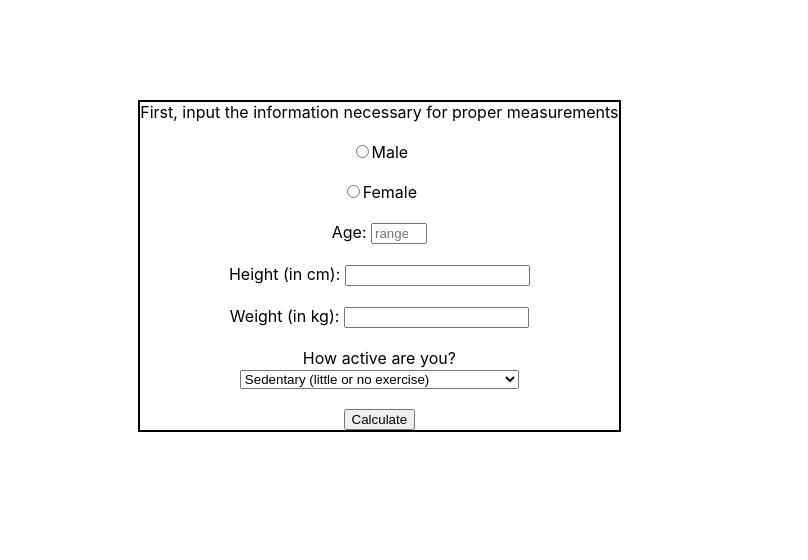
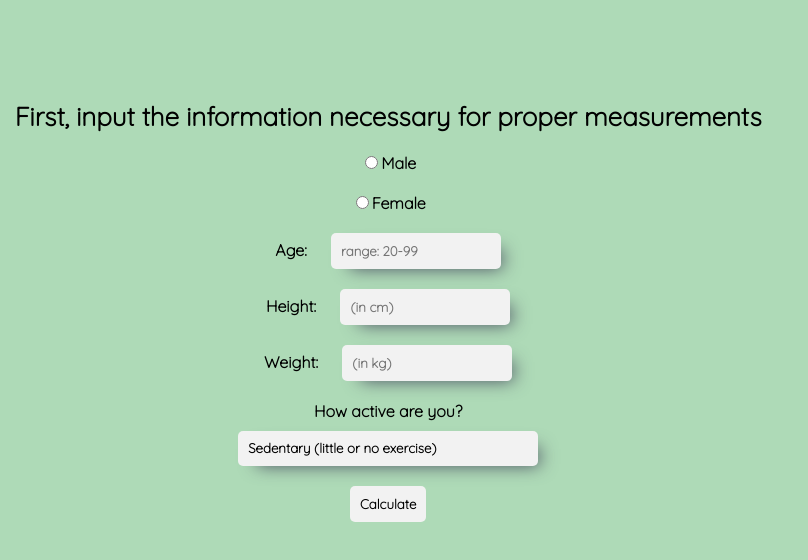
Before and after one commit to AdamIskrzycki/nutrition-app, a React (Create React App) app: page / in a window 1280 px wide. Shown: the top 560 px of the page, without its empty margins (0-808 px from the left). Built offline with nearby package versions, Linux system fonts and the light colour scheme.

Commit message:
Added some styling to the form component

```diff
--- a/public/index.html
+++ b/public/index.html
@@ -1,6 +1,9 @@
 <!DOCTYPE html>
 <html lang="en">
   <head>
+    <link rel="preconnect" href="https://fonts.googleapis.com">
+    <link rel="preconnect" href="https://fonts.gstatic.com" crossorigin>
+    <link href="https://fonts.googleapis.com/css2?family=Quicksand:wght@300&family=Sora:wght@100&display=swap" rel="stylesheet">
     <meta charset="utf-8" />
     <link rel="icon" href="%PUBLIC_URL%/favicon.ico" />
     <meta name="viewport" content="width=device-width, initial-scale=1" />
--- a/src/App.css
+++ b/src/App.css
@@ -1,38 +1,9 @@
+body {
+  background-color: #AEDAB7;
+}
+
 .App {
   text-align: center;
+  font-family: 'Quicksand', sans-serif;
+  font-weight: 600;
 }
-
-.App-logo {
-  height: 40vmin;
-  pointer-events: none;
-}
-
-@media (prefers-reduced-motion: no-preference) {
-  .App-logo {
-    animation: App-logo-spin infinite 20s linear;
-  }
-}
-
-.App-header {
-  background-color: #282c34;
-  min-height: 100vh;
-  display: flex;
-  flex-direction: column;
-  align-items: center;
-  justify-content: center;
-  font-size: calc(10px + 2vmin);
-  color: white;
-}
-
-.App-link {
-  color: #61dafb;
-}
-
-@keyframes App-logo-spin {
-  from {
-    transform: rotate(0deg);
-  }
-  to {
-    transform: rotate(360deg);
-  }
-}
--- a/src/components/UserInfoContainer/Form/Form.js
+++ b/src/components/UserInfoContainer/Form/Form.js
@@ -4,7 +4,7 @@ import classes from "./Form.module.scss";
 const Form = (props) => {
   return (
     <div className={classes.FormContainer}>
-      <section>
+      <section className={classes.Info}>
         First, input the information necessary for proper measurements
       </section>
       <label>
@@ -38,20 +38,21 @@ const Form = (props) => {
           max="99"
           placeholder="range: 20-99"
           onChange={props.onAgeChange}
+          className={classes.NumberInput}
         />
       </div>
       <div>
-        <label for="height">Height (in cm): </label>
-        <input type="number" id="height" onChange={props.onHeightChange} />
+        <label for="height">Height: </label>
+        <input type="number" id="height" onChange={props.onHeightChange} className={classes.NumberInput} placeholder="(in cm)"/>
       </div>
       <div>
-        <label for="weight">Weight (in kg): </label>
-        <input type="number" id="weight" onChange={props.onWeightChange} />
+        <label for="weight">Weight: </label>
+        <input type="number" id="weight" onChange={props.onWeightChange} className={classes.NumberInput} placeholder="(in kg)"/>
       </div>
       <div>
         <label for="exercise">How active are you?</label>
         <br></br>
-        <select id="activity" onChange={() => props.onSelectOptionChange("activity")}>
+        <select className={classes.SelectInput} id="activity" onChange={() => props.onSelectOptionChange("activity")}>
           <option value="sedentary">Sedentary (little or no exercise)</option>
           <option value="lightlyActive">
             Lightly active (exercise 1-3 days/week)
@@ -65,7 +66,7 @@ const Form = (props) => {
           </option>
         </select>
       </div>
-      <button onClick={props.onCalculateClick}>Calculate</button>
+      <button className={classes.CalculateButton} onClick={props.onCalculateClick}>Calculate</button>
     </div>
   );
 };
--- a/src/components/UserInfoContainer/Form/Form.module.scss
+++ b/src/components/UserInfoContainer/Form/Form.module.scss
@@ -2,6 +2,41 @@
 
 .FormContainer {
     @include flexCenter(column);
-    border: 2px solid black;
     row-gap: 20px;
 }
+
+.Info {
+    font-size: 26px;
+}
+
+.NumberInput {
+    @include inputBeautify();
+    margin-left: 20px;
+    width: 150px;
+}
+
+.SelectInput {
+    @include inputBeautify();
+    width: 300px;
+    margin-top: 10px;
+    cursor: pointer;
+}
+
+.SelectInput option {
+    font-weight: bold;
+}
+
+.CalculateButton {
+    border: none;
+    padding: 10px;
+    background-color: #f2f2f2;
+    border-radius: 5px;
+    font-family: inherit;
+    font-weight: inherit;
+    cursor: pointer;
+}
+
+.CalculateButton:hover {
+    transform: scale(1.15);
+    transition: transform 400ms ease;
+}
--- a/src/components/UserInfoContainer/UserInfoContainer.js
+++ b/src/components/UserInfoContainer/UserInfoContainer.js
@@ -52,7 +52,7 @@ const UserInfoContainer = () => {
         setSelectedActivityIndex(4);
         break;
       default:
-        console.log("default value");
+        break;
     }
   };
 
--- a/src/components/mixins.scss
+++ b/src/components/mixins.scss
@@ -4,3 +4,17 @@
     justify-content: center;
     align-items: center;
 }
+
+@mixin inputBeautify() {
+    appearance: none;
+    border: none;
+    outline: none;
+    padding: 10px;
+    background-color: #f2f2f2;
+    border-radius: 5px;
+    font-family: inherit;
+    font-weight: inherit;
+    -webkit-box-shadow: 10px 8px 18px -9px rgba(66, 68, 90, 1);
+    -moz-box-shadow: 10px 8px 18px -9px rgba(66, 68, 90, 1);
+    box-shadow: 10px 8px 18px -9px rgba(66, 68, 90, 1);
+}
```
